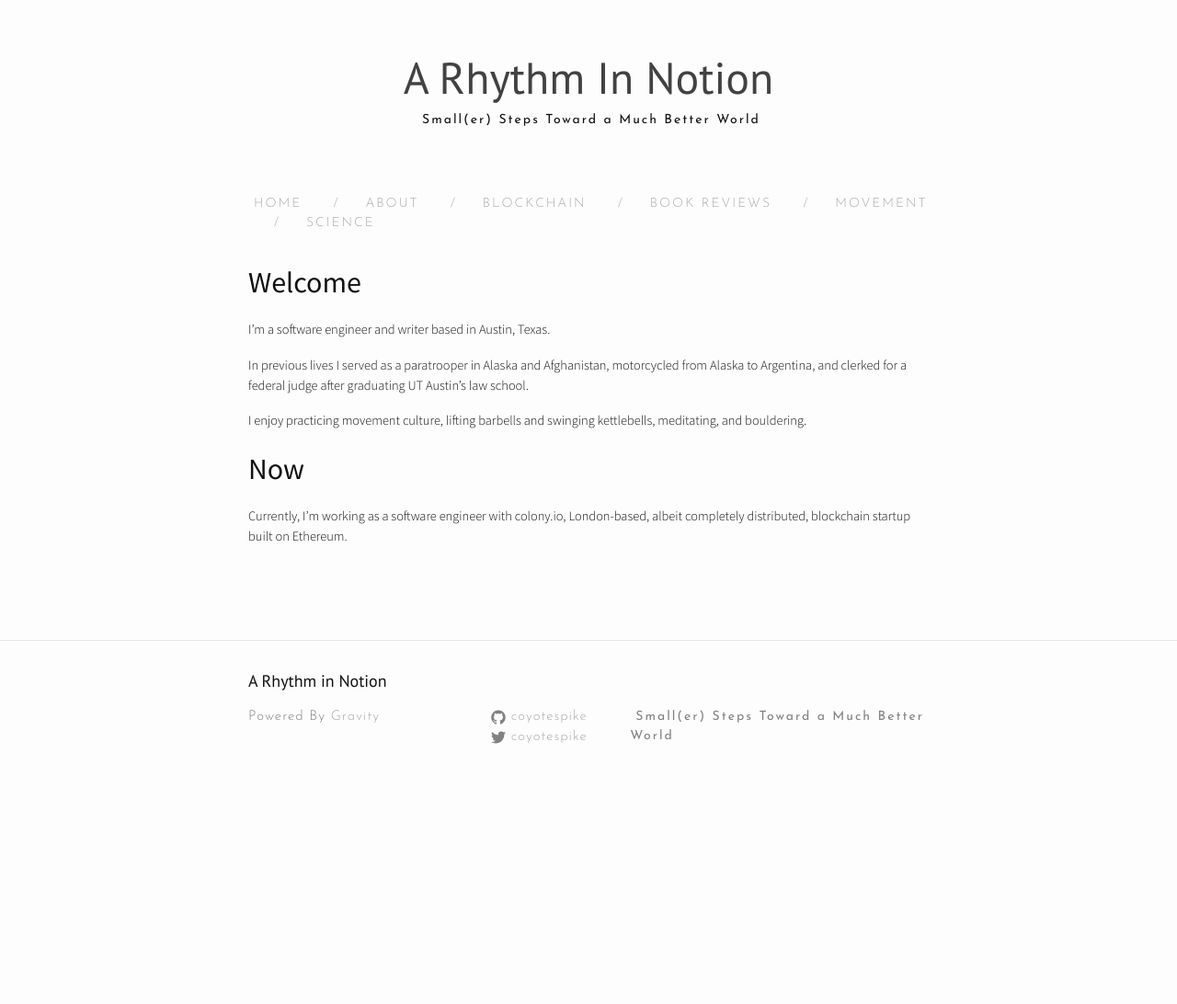
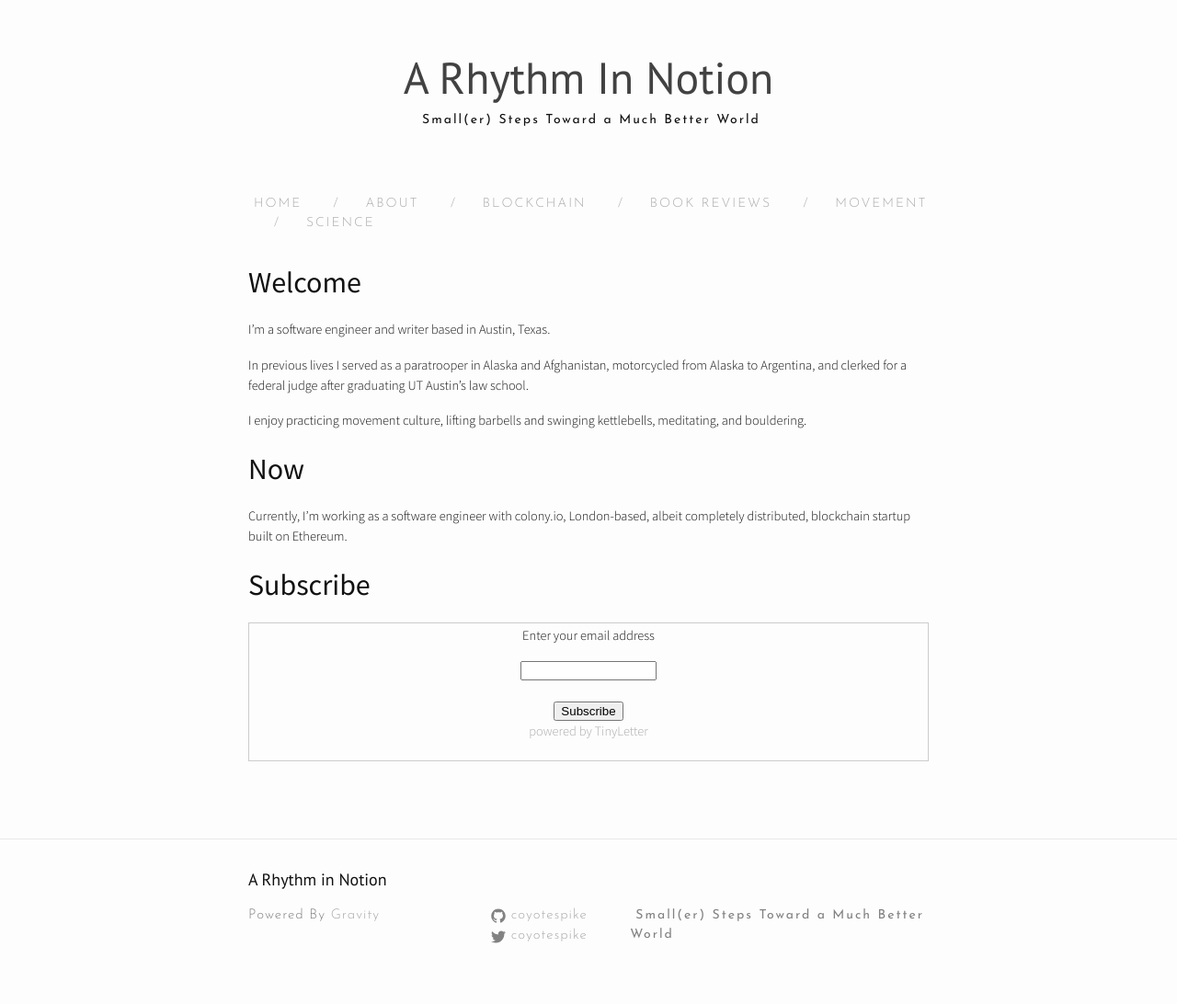
Before and after one commit to coyotespike/coyotespike.github.io, a Jekyll site: the page built from about.md, in a window 1280 px wide. Shown: the whole page at 92% size. Built offline with Jekyll 4.4.1, drawn with Linux system fonts in a browser that asks for light colours; nearby versions of some CDN libraries; before the commit the page ends 900 px from its top, so only the background shows below that.

Commit message:
Testing subscribe page

```diff
--- a/about.md
+++ b/about.md
@@ -14,3 +14,6 @@
 
 <h2>Now</h2>
 Currently, I'm working as a software engineer with colony.io, London-based, albeit completely distributed, blockchain startup built on Ethereum.
+
+<h2>Subscribe</h2>
+ <form style="border:1px solid #ccc;padding:3px;text-align:center;" action="https://tinyletter.com/coyotespike" method="post" target="popupwindow" onsubmit="window.open('https://tinyletter.com/coyotespike', 'popupwindow', 'scrollbars=yes,width=800,height=600');return true"><p><label for="tlemail">Enter your email address</label></p><p><input type="text" style="width:140px" name="email" id="tlemail" /></p><input type="hidden" value="1" name="embed"/><input type="submit" value="Subscribe" /><p><a href="https://tinyletter.com" target="_blank">powered by TinyLetter</a></p></form>
```
